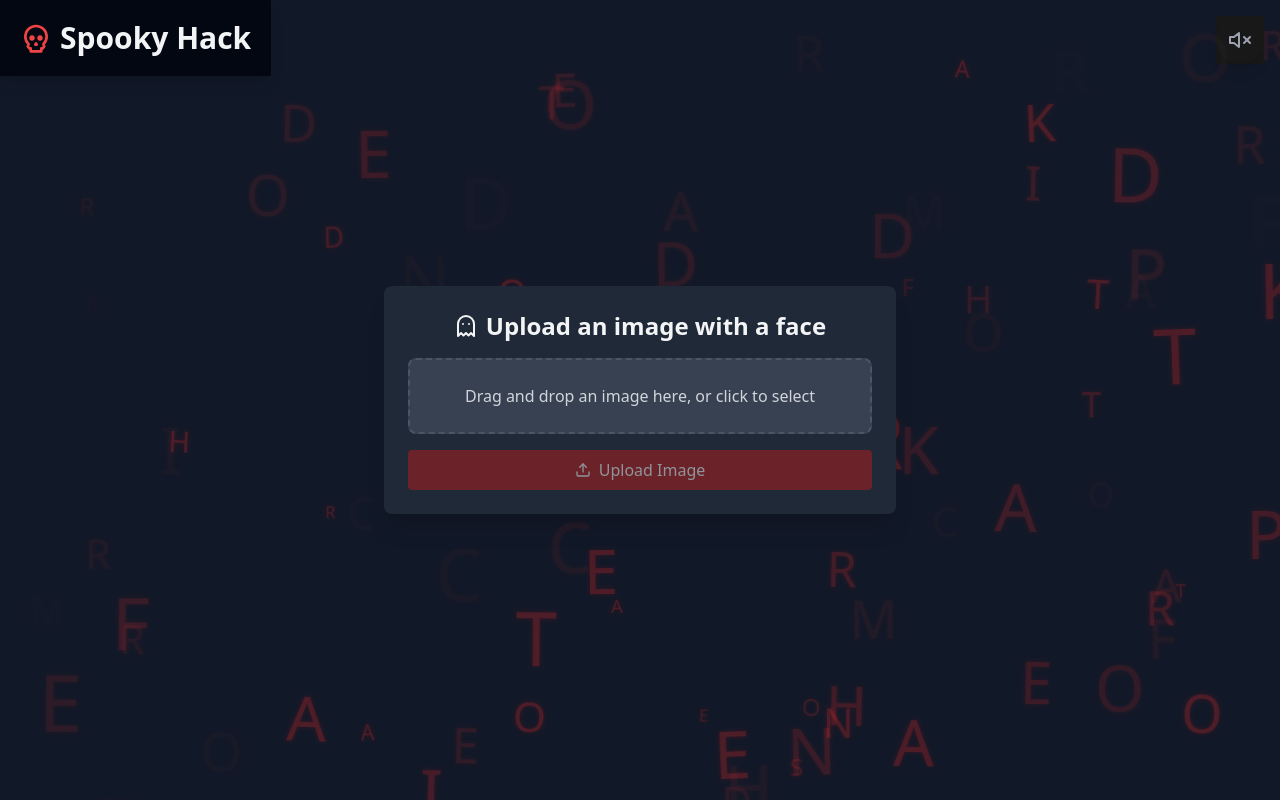
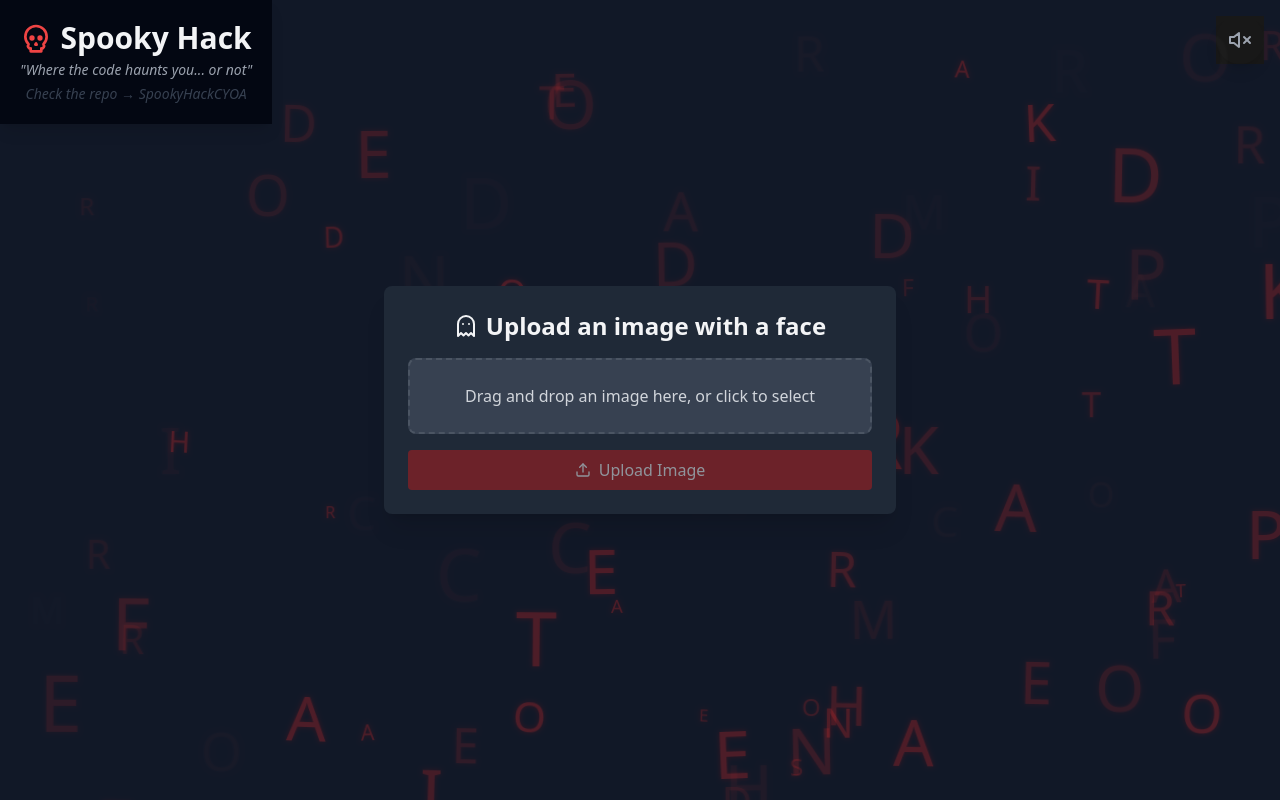
Before and after one commit to jesusnoseq/SpookyHackCYOA, a React (Vite) app: page / in a window 1280 px wide. Built offline with nearby package versions, Linux system fonts and the light colour scheme.

Commit message:
feat(header): add sub titles

```diff
--- a/src/components/Header.tsx
+++ b/src/components/Header.tsx
@@ -10,11 +10,17 @@ const Header = () => {
     return (
         <header
             className={` text-gray-100 p-5 shadow-lg absolute transition-opacity duration-500 ${obscure ? 'opacity-10 bg-gray-900' : 'opacity-100 bg-gray-950'}`}>
-            < div className="container mx-auto flex items-center justify-between">
+            <div className="container mx-auto flex  flex-col items-center justify-between">
                 <h1 className="text-3xl font-bold flex items-center">
                     <Skull className="mr-2 text-red-500 w-8 h-8" />
                     Spooky Hack
                 </h1>
+                <p className="text-sm italic text-gray-400 mt-1">
+                    "Where the code haunts you... or not"
+                </p>
+                <p className="text-sm italic text-gray-700 mt-1">
+                    Check the repo → <a href='https://github.com/jesusnoseq/SpookyHackCYOA'>SpookyHackCYOA</a>
+                </p>
             </div>
         </header >
     );
```
